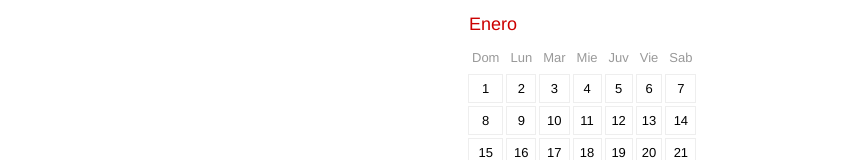
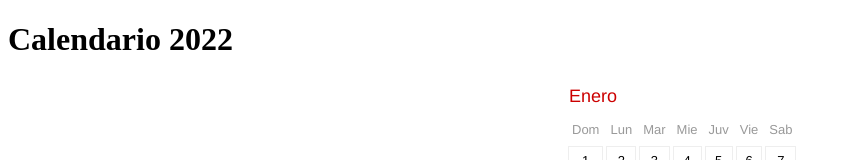
Before and after one commit to Veronica690753/calendario-devcode, a plain HTML site: page index.html in a window 1280 px wide. Shown: the top 160 px of the page, without its empty margins (0-850 px from the left). Drawn offline with Linux system fonts and the light colour scheme.

Commit message:
agrega titulo 2022

```diff
--- a/index.html
+++ b/index.html
@@ -8,6 +8,6 @@
 	<link rel="stylesheet" type="text/css" href="style.css">
 </head>
 <body>
-
+	<h1>Calendario 2022</h1>
 </body>
 </html>
```
